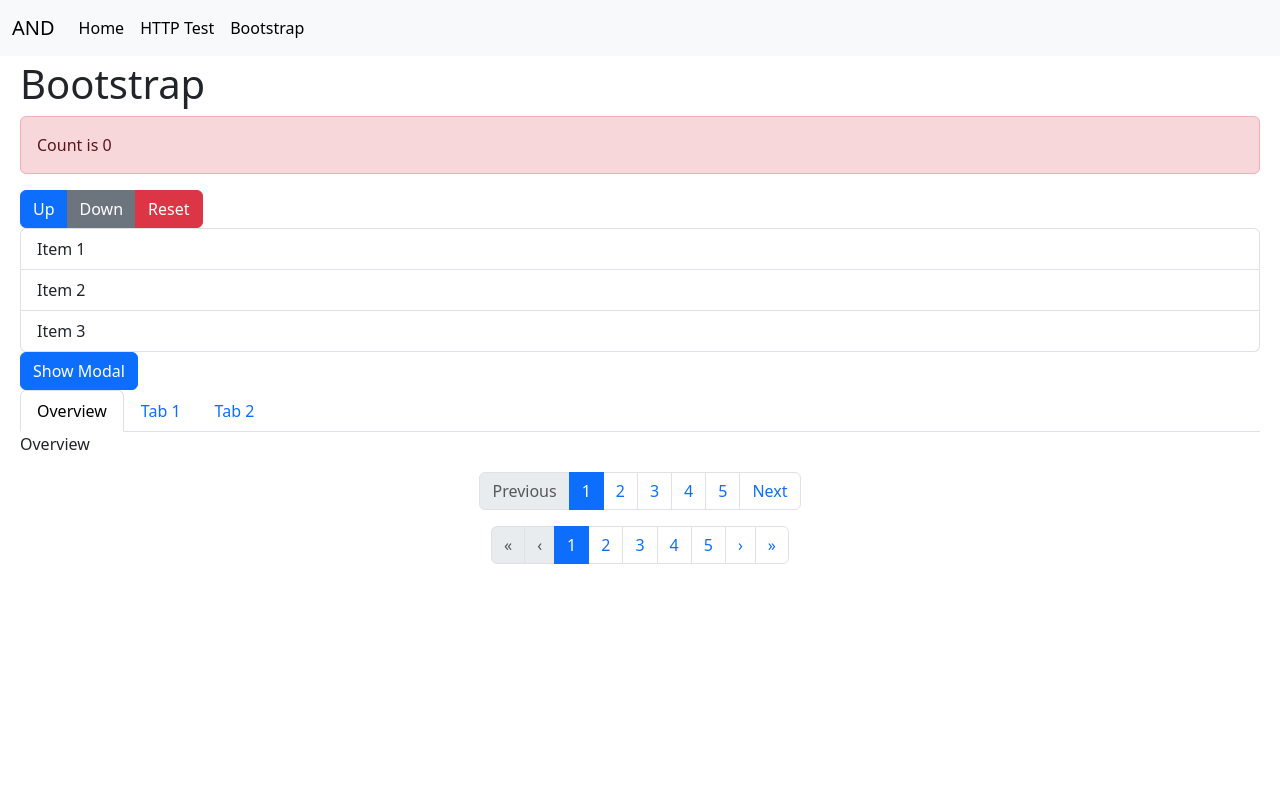
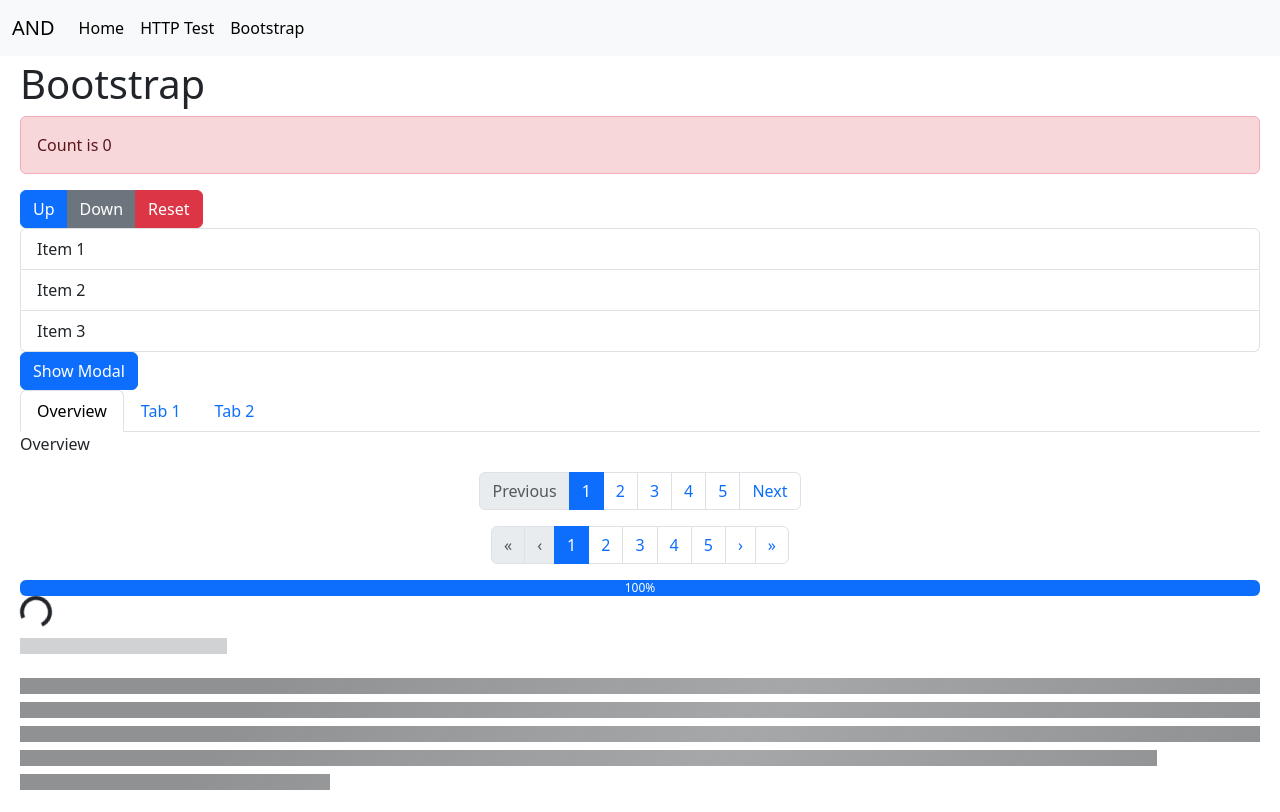
Before and after one commit to QuackSquad/AND-WebApp, a React (Vite) app in the folder frontend/: page /bootstrap/overview in a window 1280 px wide. Built offline with nearby package versions, Linux system fonts and the light colour scheme.

Commit message:
Placeholder, ProgressBar and Spinner created

```diff
--- /dev/null
+++ b/frontend/src/components/Placeholder.tsx
@@ -0,0 +1,60 @@
+import { useEffect, useRef, useMemo } from "react";
+
+interface PlaceholderProps {
+    length?: number;
+    animation?: "none" | "wave" | "glow";
+    type?:
+        | "primary"
+        | "secondary"
+        | "success"
+        | "danger"
+        | "warning"
+        | "info"
+        | "light"
+        | "dark";
+}
+
+const Placeholder = ({
+    length = 2,
+    animation = "glow",
+    type = "dark",
+}: PlaceholderProps) => {
+    const animationClass = useRef<string>("");
+    const blockLength = useMemo(() => {
+        const blocks: number[] = [];
+        if (length <= 2) {
+            blocks[0] = length;
+        } else {
+            let total = 0;
+            while (total < length) {
+                const block = Math.floor(Math.random() * 3) + 1;
+                blocks.push(block);
+                total += block;
+            }
+        }
+        return blocks;
+    }, [length]);
+
+    useEffect(() => {
+        if (animation === "wave") {
+            animationClass.current = "placeholder-wave";
+        } else if (animation === "glow") {
+            animationClass.current = "placeholder-glow";
+        } else {
+            animationClass.current = "";
+        }
+    }, [animationClass, animation]);
+
+    return (
+        <p className={animationClass.current}>
+            {blockLength.map((block, index) => (
+                <span
+                    key={index}
+                    className={`placeholder col-${block} bg-${type}`}
+                ></span>
+            ))}
+        </p>
+    );
+};
+
+export default Placeholder;
--- /dev/null
+++ b/frontend/src/components/ProgressBar.tsx
@@ -0,0 +1,41 @@
+interface ProgressBarProps {
+    progress: number;
+    height?: number;
+    showLabel?: boolean;
+    type?:
+        | "primary"
+        | "secondary"
+        | "success"
+        | "danger"
+        | "warning"
+        | "info"
+        | "light"
+        | "dark"
+        | "default";
+}
+
+const ProgressBar = ({
+    progress,
+    height = 16,
+    showLabel = false,
+    type = "default",
+}: ProgressBarProps) => {
+    return (
+        <div
+            className="progress"
+            role="progressbar"
+            style={{ height: height + "px" }}
+        >
+            <div
+                className={
+                    "progress-bar" + (type !== "default" ? " bg-" + type : "")
+                }
+                style={{ width: progress + "%", height: height + "px" }}
+            >
+                {showLabel && progress + "%"}
+            </div>
+        </div>
+    );
+};
+
+export default ProgressBar;
--- /dev/null
+++ b/frontend/src/components/spinner.tsx
@@ -0,0 +1,21 @@
+interface SpinnerProps {
+    type?:
+        | "primary"
+        | "secondary"
+        | "success"
+        | "danger"
+        | "warning"
+        | "info"
+        | "light"
+        | "dark";
+}
+
+const Spinner = ({ type = "dark" }: SpinnerProps) => {
+    return (
+        <div className={"spinner-border text-" + type} role="status">
+            <span className="visually-hidden">Loading...</span>
+        </div>
+    );
+};
+
+export default Spinner;
--- a/frontend/src/pages/Bootstrap.tsx
+++ b/frontend/src/pages/Bootstrap.tsx
@@ -1,4 +1,4 @@
-import { useState } from "react";
+import { useState, useRef, useEffect } from "react";
 import { useParams } from "react-router-dom";
 import Button from "../components/Button";
 import Alert from "../components/Alert";
@@ -7,15 +7,33 @@
 import Modal from "../components/Modal";
 import Tabs from "../components/Tabs";
 import Pagination from "../components/Pagination";
+import Placeholder from "../components/Placeholder";
+import ProgressBar from "../components/ProgressBar";
 import "../App.css";
+import Spinner from "../components/spinner";
 
 function Bootstrap() {
     const [count, setCount] = useState(0);
     const [showResetAlert, setShowResetAlert] = useState(false);
     const [showModal, setShowModal] = useState(false);
+    const [progress, setProgress] = useState(0);
+    const intervalRef = useRef<number | undefined>(undefined);
     const list = ["Item 1", "Item 2", "Item 3"];
     const { tab } = useParams();
     console.log(tab);
+
+    useEffect(() => {
+        const updateProgress = () => {
+            setProgress((prevProgress) => {
+                if (prevProgress >= 100) {
+                    clearInterval(intervalRef.current);
+                    return 100;
+                }
+                return prevProgress + 5;
+            });
+        };
+        intervalRef.current = setInterval(updateProgress, 500);
+    }, []);
 
     return (
         <>
@@ -90,6 +108,10 @@
                 type="symbol"
                 onSelectItem={(item) => console.log(item)}
             />
+            <ProgressBar progress={progress} showLabel={true} />
+            <Spinner />
+            <Placeholder />
+            <Placeholder length={50} animation="wave" />
         </>
     );
 }
```
